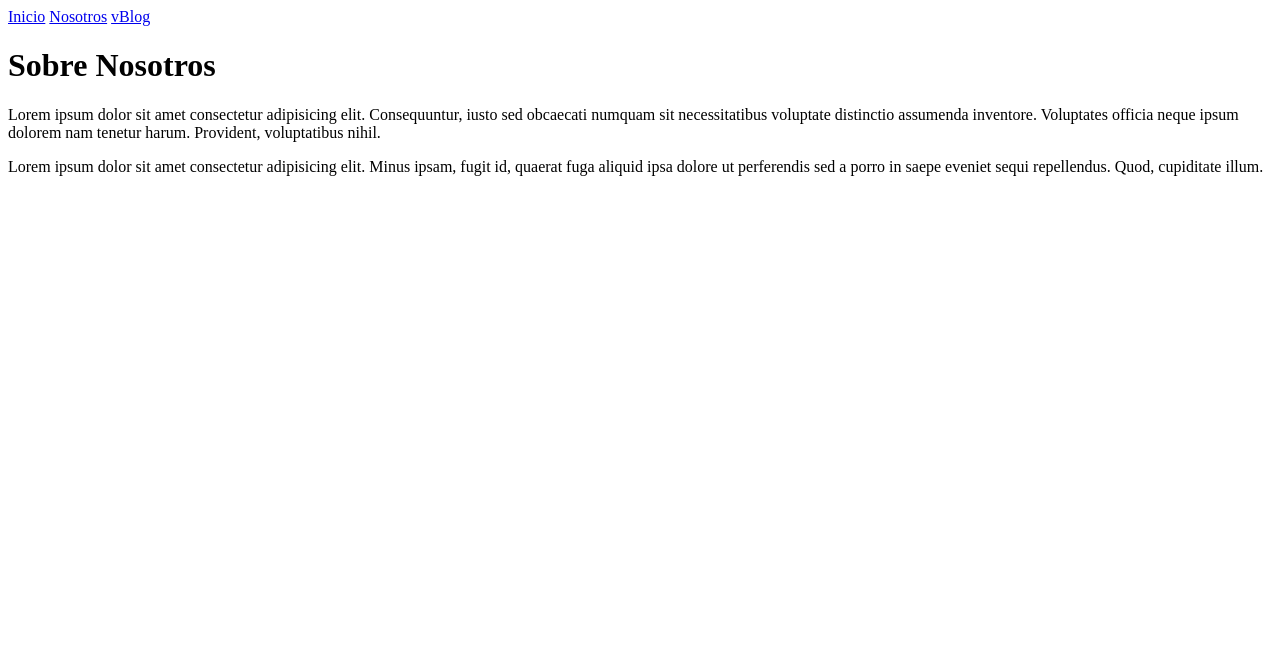
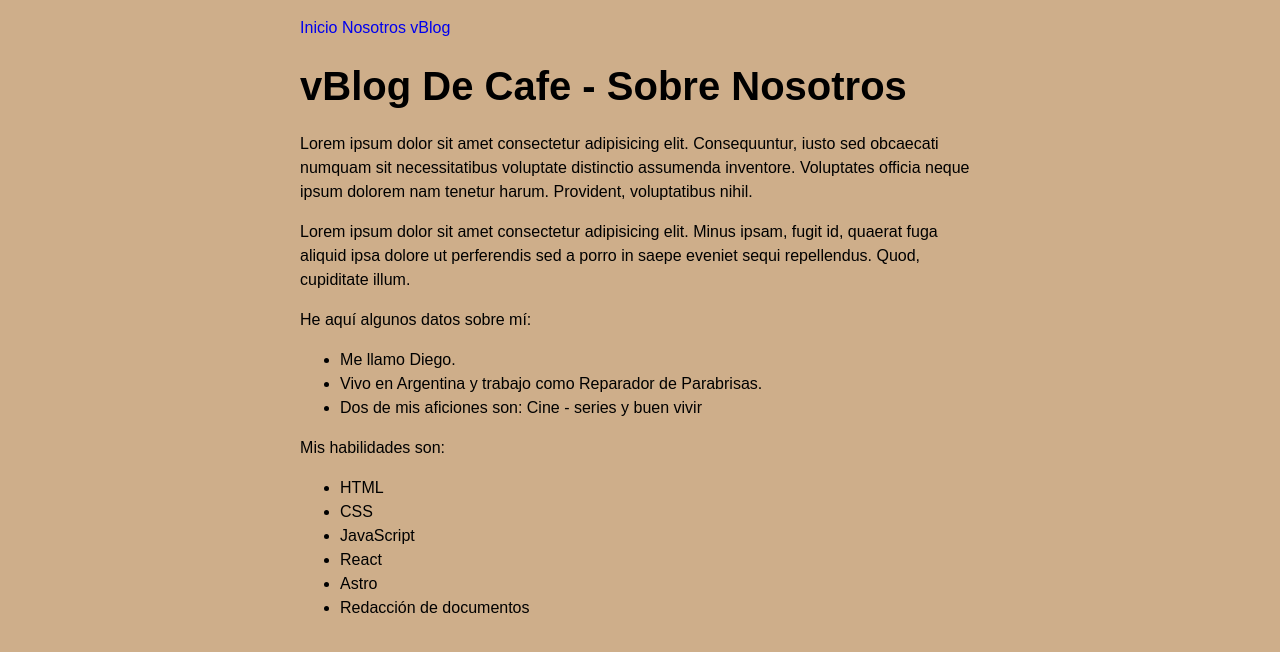
Before and after one commit to diegoe120/vBlogDeCafe, an Astro site: page /abaut in a window 1280 px wide. Built offline with nearby package versions, Linux system fonts and the light colour scheme; Astro itself is replaced by a stand-in of ours.

Commit message:
agregado de post de ejemplo y css global, y algo de js

```diff
--- a/src/pages/abaut.astro
+++ b/src/pages/abaut.astro
@@ -1,5 +1,22 @@
 ---
+import "../styles/globales.css";
 
+const pageTitle = "vBlog De Cafe - Sobre Nosotros";
+const identity = {
+    firstName: "Diego",
+    country: "Argentina",
+    occupation: "Reparador de Parabrisas",
+    hobbies: ["Cine - series", "buen vivir", "tecnologia"],
+};
+
+const skills = [
+    "HTML",
+    "CSS",
+    "JavaScript",
+    "React",
+    "Astro",
+    "Redacción de documentos",
+];
 ---
 
 <html lang="en">
@@ -8,14 +25,14 @@
         <link rel="icon" type="image/svg+xml" href="/favicon.svg" />
         <meta name="viewport" content="width=device-width" />
         <meta name="generator" content={Astro.generator} />
-        <title>vBlogDeCafe - Nosotros</title>
+        <title>{pageTitle}</title>
     </head>
     <body>
         <a href="/">Inicio</a>
         <a href="/abaut/">Nosotros</a>
         <a href="/blog">vBlog</a>
 
-        <h1>Sobre Nosotros</h1>
+        <h1>{pageTitle}</h1>
         <p>
             Lorem ipsum dolor sit amet consectetur adipisicing elit.
             Consequuntur, iusto sed obcaecati numquam sit necessitatibus
@@ -27,5 +44,24 @@
             ipsam, fugit id, quaerat fuga aliquid ipsa dolore ut perferendis sed
             a porro in saepe eveniet sequi repellendus. Quod, cupiditate illum.
         </p>
+        <p>He aquí algunos datos sobre mí:</p>
+        <ul>
+            <li>Me llamo {identity.firstName}.</li>
+            <li>
+                Vivo en {identity.country} y trabajo como {identity.occupation}.
+            </li>
+            {
+                identity.hobbies.length >= 2 && (
+                    <li>
+                        Dos de mis aficiones son: {identity.hobbies[0]} y{" "}
+                        {identity.hobbies[1]}
+                    </li>
+                )
+            }
+        </ul>
+        <p>Mis habilidades son:</p>
+        <ul>
+            {skills.map((skill) => <li>{skill}</li>)}
+        </ul>
     </body>
 </html>
--- a/src/pages/index.astro
+++ b/src/pages/index.astro
@@ -1,5 +1,7 @@
 ---
+import "../styles/globales.css";
 
+const pageTitle = "vBlogDeCafe";
 ---
 
 <html lang="en">
@@ -8,14 +10,14 @@
 		<link rel="icon" type="image/svg+xml" href="/favicon.svg" />
 		<meta name="viewport" content="width=device-width" />
 		<meta name="generator" content={Astro.generator} />
-		<title>vBlogDeCafe</title>
+		<title>{pageTitle}</title>
 	</head>
 	<body>
 		<a href="/">Inicio</a>
 		<a href="/abaut/">Nosotros</a>
 		<a href="/blog">vBlog</a>
 
-		<h1>vBlogDeCafe</h1>
+		<h1>{pageTitle}</h1>
 		<h2>Aprendiendo de expertos del Cafe, un viaje cultural</h2>
 	</body>
 </html>
--- /dev/null
+++ b/src/styles/globales.css
@@ -0,0 +1,29 @@
+:root {
+    --colorDeFondoPrimario: #ceae8a;
+}
+
+html {
+    background-color: var(--colorDeFondoPrimario);
+    font-family: sans-serif;
+}
+
+body {
+    margin: 0 auto;
+    width: 100%;
+    max-width: 80ch;
+    padding: 1rem;
+    line-height: 1.5;
+}
+
+* {
+    box-sizing: border-box;
+}
+
+h1 {
+    margin: 1rem 0;
+    font-size: 2.5rem;
+}
+
+a {
+    text-decoration: none;
+}
```
Also changed, not shown: src/pages/blog.astro (+11 -1 lines), src/pages/posts/post-1.md (added, +24 -0 lines), src/pages/posts/post-2.md (added, +11 -0 lines), src/pages/posts/post-3.md (added, +11 -0 lines).
